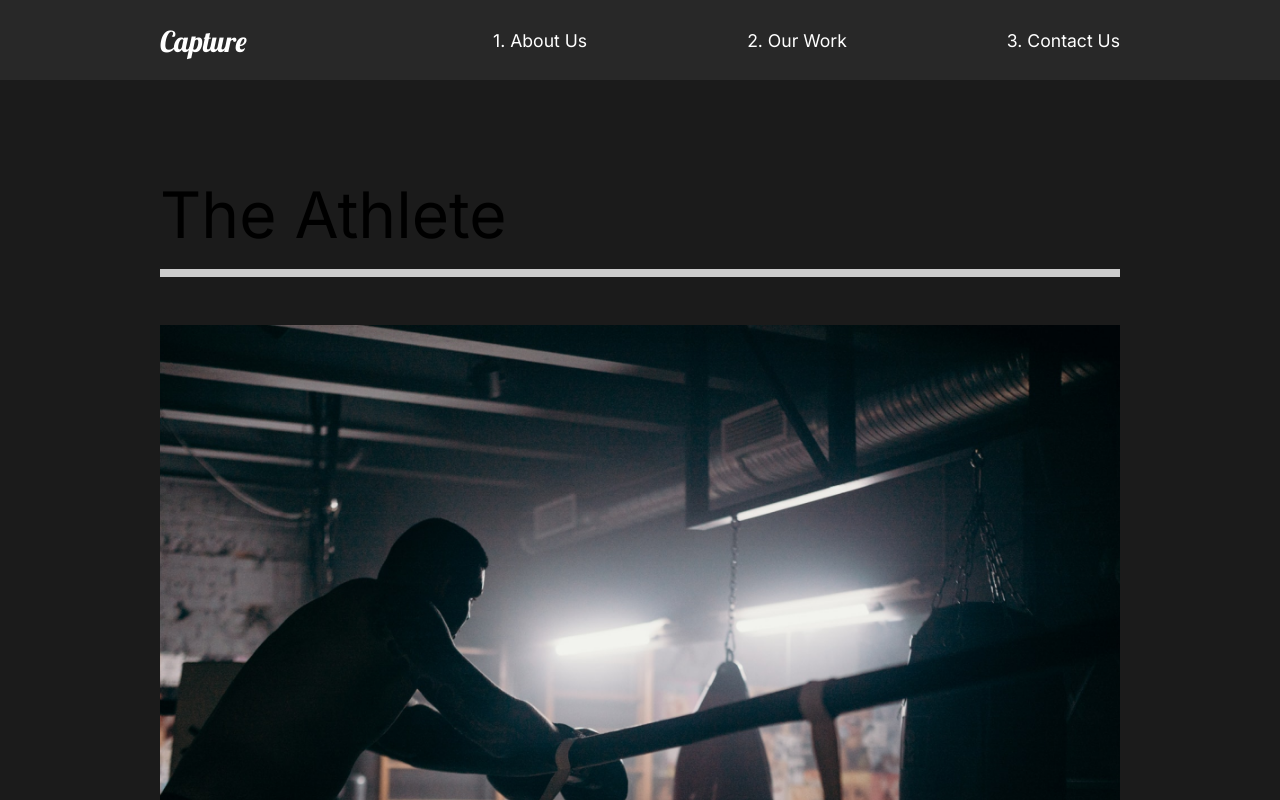
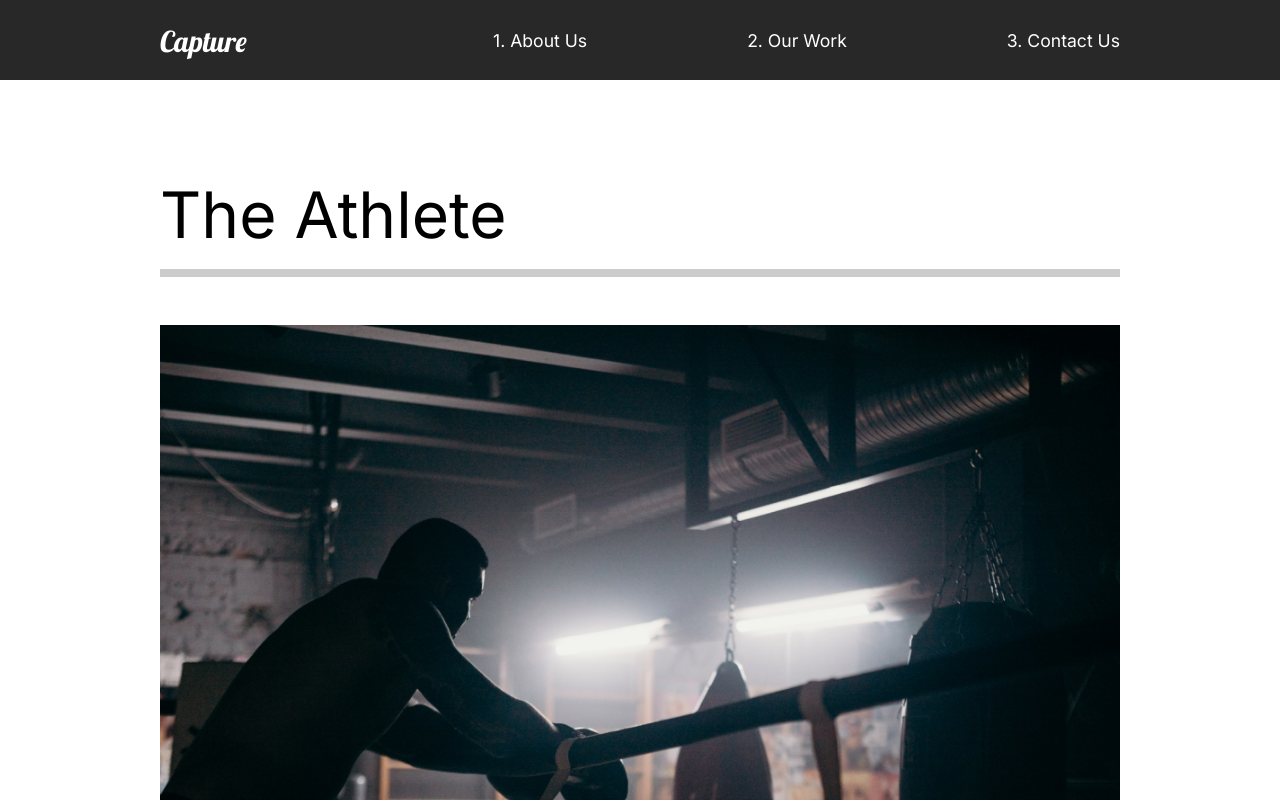
Before and after one commit to RossieK/react-website, a React (Create React App) app: page /work in a window 1280 px wide. Shown: the top 800 px of the page. Built offline with nearby package versions, Linux system fonts and the light colour scheme.

Commit message:
Add page animation with framer motion

```diff
--- a/src/App.js
+++ b/src/App.js
@@ -3,15 +3,19 @@
 import GlobalStyle from './components/GlobalStyle';
 import ContactUs from './pages/ContactUs';
 import OurWork from './pages/OurWork';
-import { Switch, Route } from 'react-router-dom';
+import { Switch, Route, useLocation } from 'react-router-dom';
 import MovieDetail from './pages/MovieDetail';
+import { AnimatePresence } from 'framer-motion';
 
 function App() {
+  const location = useLocation();
+
   return (
     <div className="App">
       <GlobalStyle />
       <Nav />
-      <Switch>
+      <AnimatePresence exitBeforeEnter>
+        <Switch location={location} key={location.pathname}>
           <Route path="/" exact>
             <AboutUs />
           </Route>
@@ -25,6 +29,7 @@
             <ContactUs />
           </Route>
         </Switch>
+      </AnimatePresence>
     </div>
   );
 };
--- /dev/null
+++ b/src/animation.js
@@ -0,0 +1,20 @@
+export const pageAnimation = {
+    hidden: {
+        opacity: 0,
+        y: 300
+    },
+    show: {
+        opacity: 1,
+        y: 0,
+        transition: {
+            duration: 1
+        }
+    },
+    exit: {
+        opacity: 0,
+        y: 300,
+        transition: {
+            duration: 1
+        }
+    }
+};
--- a/src/components/AboutSection.js
+++ b/src/components/AboutSection.js
@@ -1,21 +1,22 @@
 import home1 from '../img/home1.png';
 import { StyledAbout, StyledDescription, StyledImg, StyledHide } from '../styles';
+import { motion } from 'framer-motion';
 
 const AboutSection = () => {
     return (
         <StyledAbout>
             <StyledDescription>
-                <div className="title">
+                <motion.div className="title">
                     <StyledHide>
-                        <h2>We work to make</h2>
+                        <motion.h2>We work to make</motion.h2>
                     </StyledHide>
                     <StyledHide>
-                        <h2>your <span>dreams</span> come</h2>
+                        <motion.h2>your <span>dreams</span> come</motion.h2>
                     </StyledHide>
                     <StyledHide>
-                        <h2>true.</h2>
+                        <motion.h2>true.</motion.h2>
                     </StyledHide>
-                </div>
+                </motion.div>
                 <p>Contact us for any photography or videography ideas that you have. We have a professional team with amazing skills.</p>
                 <button>Contact Us</button>
             </StyledDescription>
--- a/src/pages/AboutUs.js
+++ b/src/pages/AboutUs.js
@@ -1,14 +1,16 @@
 import AboutSection from '../components/AboutSection';
 import ServicesSection from '../components/ServicesSection';
 import FaqSection from '../components/FaqSection';
+import { motion } from 'framer-motion';
+import { pageAnimation } from '../animation';
 
 const AboutUs = () => {
     return (
-        <>
+        <motion.div exit="exit" variants={pageAnimation} initial="hidden" animate="show">
             <AboutSection />
             <ServicesSection />
             <FaqSection />
-        </>
+        </motion.div>
     );
 };
 
--- a/src/pages/ContactUs.js
+++ b/src/pages/ContactUs.js
@@ -1,8 +1,11 @@
+import { motion } from 'framer-motion';
+import { pageAnimation } from '../animation';
+
 const ContactUs = () => {
     return (
-        <div>
+        <motion.div exit="exit" variants={pageAnimation} initial="hidden" animate="show" style={{ background: "#fff" }}>
             <h1>Our Contact</h1>
-        </div>
+        </motion.div>
     );
 };
 
--- a/src/pages/MovieDetail.js
+++ b/src/pages/MovieDetail.js
@@ -2,6 +2,8 @@
 import styled from 'styled-components';
 import { useHistory } from 'react-router-dom';
 import { MovieState } from '../movieState';
+import { motion } from 'framer-motion';
+import { pageAnimation } from '../animation';
 
 const MovieDetail = () => {
     const history = useHistory();
@@ -18,7 +20,7 @@
     return (
         <>
             {movie && (
-                <StyledDetails>
+                <StyledDetails exit="exit" variants={pageAnimation} initial="hidden" animate="show">
                     <StyledHeadLine>
                         <h2>{movie.title}</h2>
                         <img src={movie.mainImg} alt={movie.title} />
@@ -35,7 +37,7 @@
     )
 };
 
-const StyledDetails = styled.div`
+const StyledDetails = styled(motion.div)`
 color:white;
 `;
 
--- a/src/pages/OurWork.js
+++ b/src/pages/OurWork.js
@@ -4,10 +4,13 @@
 import athlete from '../img/athlete-small.png';
 import theracer from '../img/theracer-small.png';
 import goodtimes from '../img/goodtimes-small.png';
+//Animations
+import { motion } from 'framer-motion';
+import { pageAnimation } from '../animation';
 
 const OurWork = () => {
     return (
-        <StyledWork>
+        <StyledWork variants={pageAnimation} initial="hidden" animate="show" exit="exit" style={{ background: "#fff" }}>
             <StyledMovie>
                 <h2>The Athlete</h2>
                 <div className="line"></div>
@@ -30,7 +33,7 @@
     );
 };
 
-const StyledWork = styled.div`
+const StyledWork = styled(motion.div)`
 min-height:100vh;
 overflow:hidden;
 padding:5rem 10rem;
```
Lines whose indentation alone changed are shown as unchanged.
